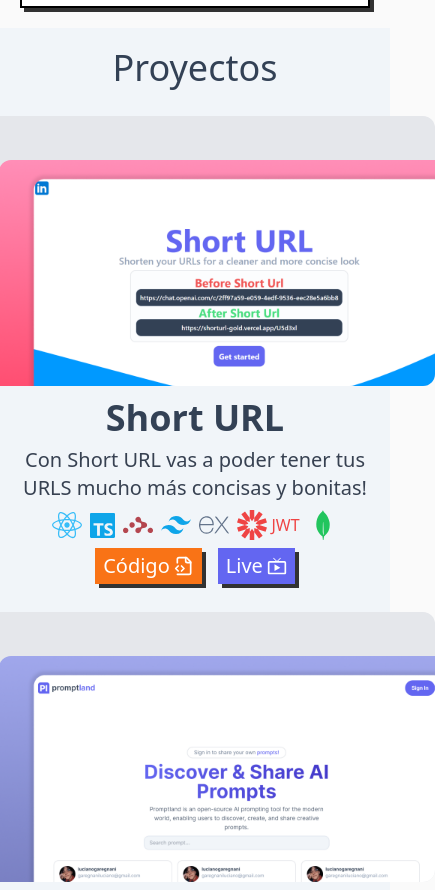
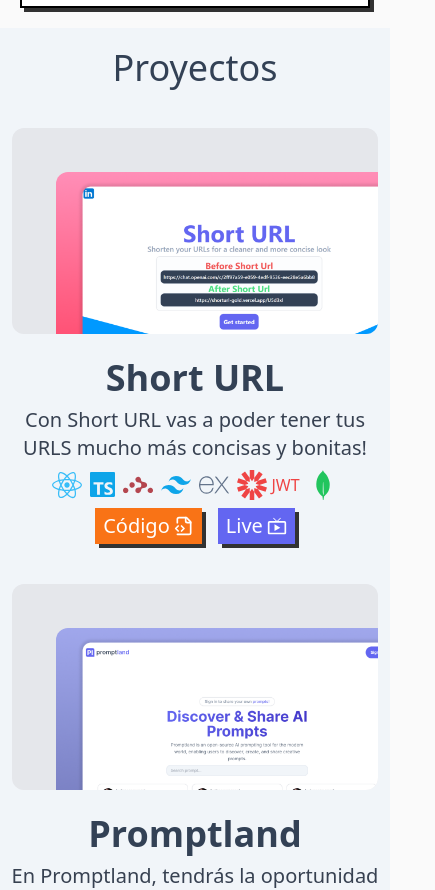
Before and after one commit to lucianogaregnani/portfolio, a React (Vite) app: page / in a window 390 px wide. Shown: the part 1898-2788 px from the top of the page, 435 px wide, since content can reach past the window. Built offline with nearby package versions, Linux system fonts and the light colour scheme.

Commit message:
fix responsive

```diff
--- a/src/components/proyects/components/ProyectCard.tsx
+++ b/src/components/proyects/components/ProyectCard.tsx
@@ -21,8 +21,8 @@ function ProyectCard({
 }: ProyectCardProps) {
   return (
     <article className="flex flex-col md:flex-row justify-center items-center gap-3 group md:px-5">
-      <a href={liveLink} target="_blank">
-        <div className="rounded-xl overflow-hidden bg-proyect-card w-[30rem]">
+      <a href={liveLink} target="_blank" className="p-3 md:p-0">
+        <div className="rounded-xl overflow-hidden bg-proyect-card  md:w-[30rem]">
           <img
             src={image}
             alt="Proyect image"
```
